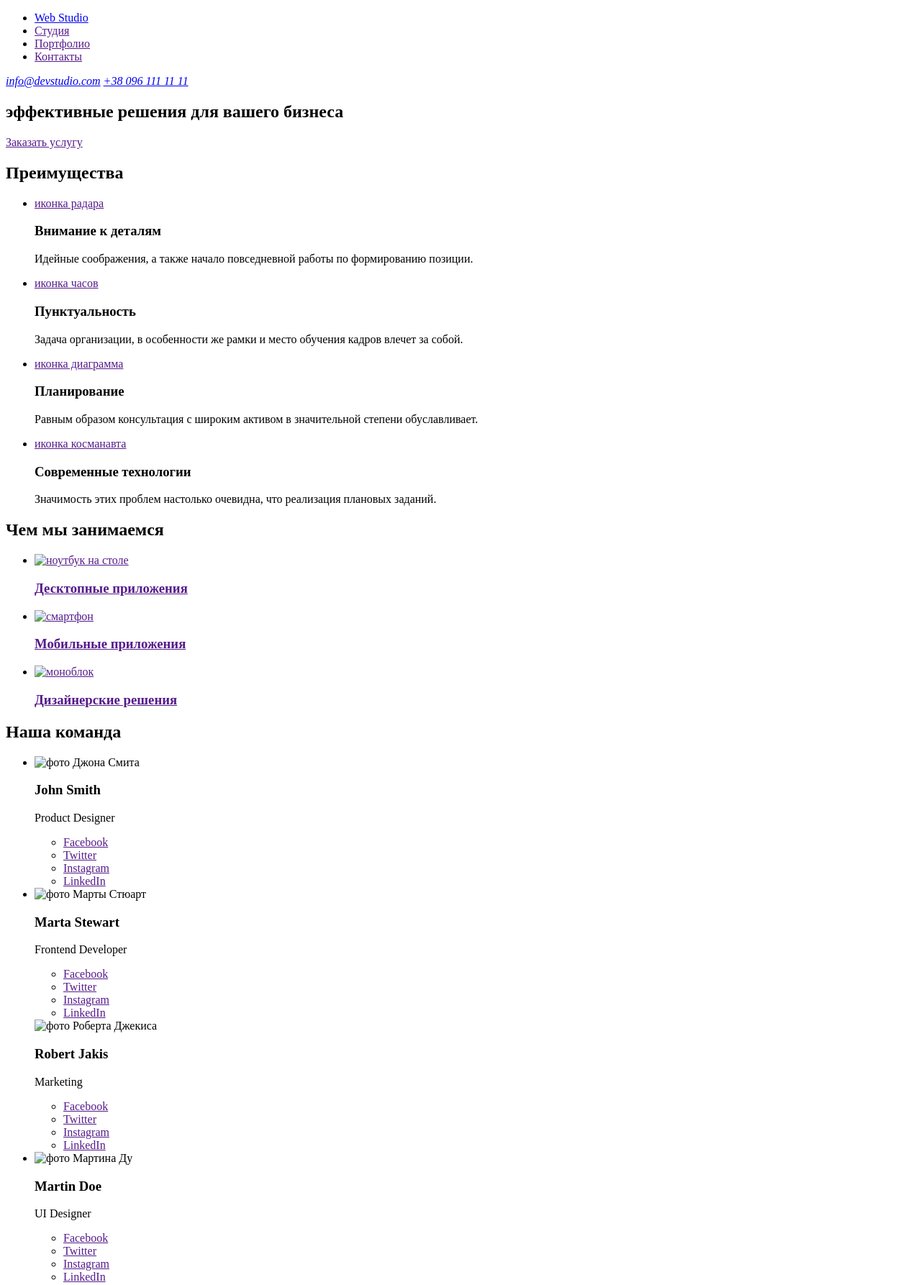
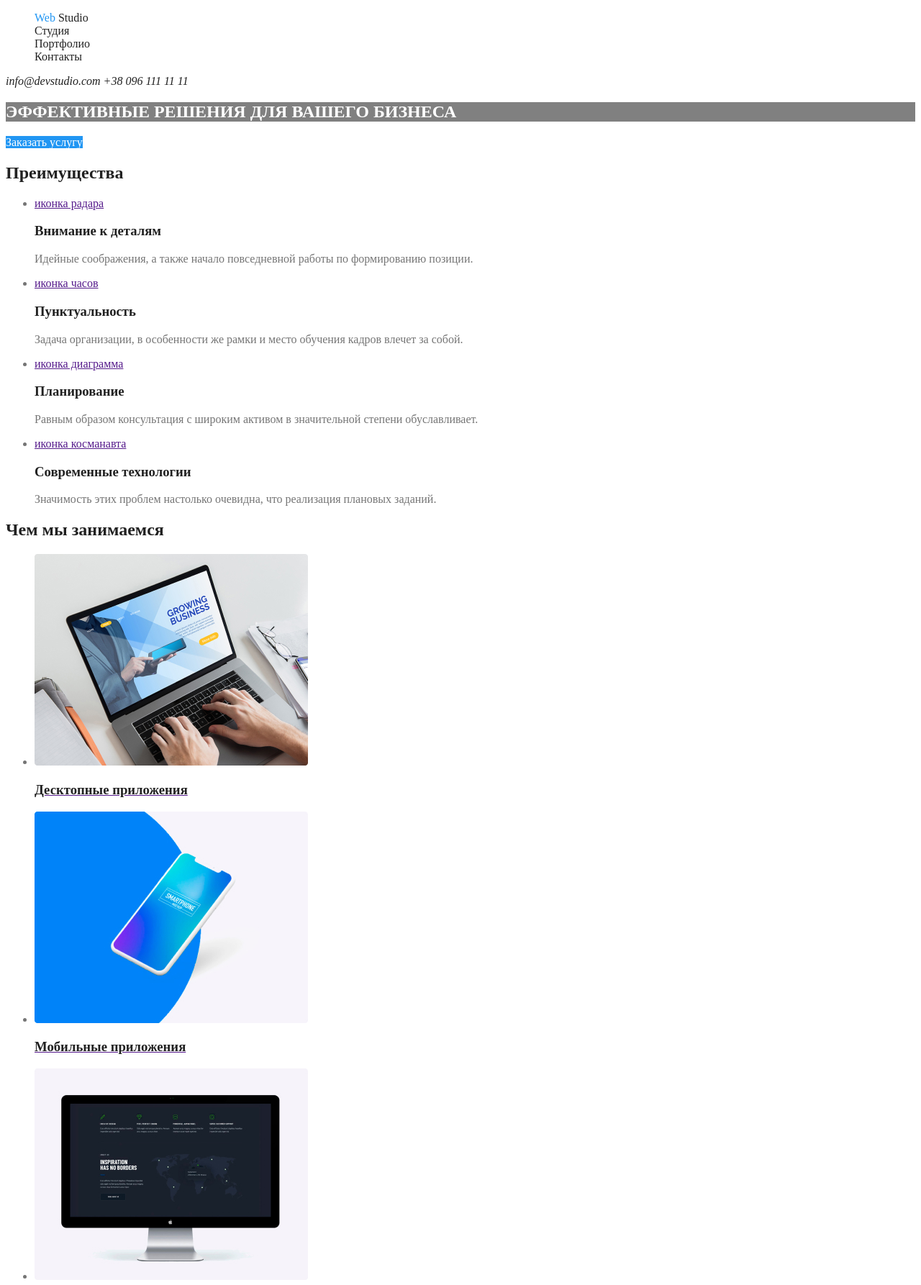
Before and after one commit to Anton-Sakharov-hub/goit-markup-hw-02, a plain HTML site: page index.html in a window 1280 px wide. Shown: the top 1786 px of the page at 72% size. Drawn offline with Linux system fonts and the light colour scheme.

Commit message:
добавляет стили цвета в index.html и porfolio

```diff
--- /dev/null
+++ b/css/main.css
@@ -0,0 +1,105 @@
+/* Палитра цветов */
+/* цвет основного текста - #757575 */
+/* вторичный цвет текста - #212121 */
+/* цвет текста подвала вторичный - rgba(255, 255, 255, 0.6) */
+/* цвет акцента - #2196F3 */
+
+/* основной цвет фона - #ffffff*/
+/* вторичный цвет фона - #F5F4FA */
+/* цвет подвала - #2F303A */
+
+:root {
+  --main-text-color: #757575;
+  --title-text-color: #212121;
+  --accent-color: #2196f3;
+  --main-white-color: #ffffff;
+  --sacondary-color: #f5f4fa;
+  --footer-color: #2f303a;
+  --footer-text-color: rgba(255, 255, 255, 0.6);
+  --footer-copyright-color: rgba(255, 255, 255, 0.4);
+}
+
+body {
+  color: var(--main-text-color);
+  background-color: var(--main-white-color);
+}
+
+.list {
+  list-style: none;
+}
+
+.link {
+  color: var(--title-text-color);
+  text-decoration: none;
+}
+
+.link:hover,
+.link:focus {
+  color: var(--accent-color);
+}
+
+.title {
+  color: var(--title-text-color);
+}
+
+/* Шапка */
+.logo {
+  color: var(--title-text-color);
+  text-decoration: none;
+}
+
+.logo-style {
+  color: var(--accent-color);
+}
+
+.site-nav {
+  color: var(--main-text-color);
+}
+
+/* Герой */
+.hero-title {
+  color: var(--main-white-color);
+  background-color: grey;
+
+  text-transform: uppercase;
+}
+
+.button {
+  color: var(--main-white-color);
+  background-color: var(--accent-color);
+
+  text-decoration: none;
+}
+
+/* Подвал */
+footer {
+  background-color: var(--footer-color);
+}
+
+.logo-footer {
+  color: var(--main-white-color);
+  text-decoration: none;
+}
+
+.footer-text {
+  color: var(--main-white-color);
+}
+
+.footer-contats {
+  color: var(--footer-text-color);
+}
+
+.copyrights {
+  color: var(--footer-copyright-color);
+}
+
+.footer-call {
+  color: var(--main-white-color);
+
+  text-transform: uppercase;
+}
+
+/* Портфолио */
+.description {
+  color: var(--main-text-color);
+}
--- a/index.html
+++ b/index.html
@@ -3,23 +3,28 @@
   <head>
     <meta charset="UTF-8" />
     <meta name="viewport" content="width=device-width, initial-scale=1.0" />
+    <link rel="stylesheet" href="./css/main.css" />
     <title>Web studio</title>
   </head>
   <body>
     <!-- Шапка основной страницы -->
     <header>
       <nav>
-        <ul>
-          <li><a href="/">Web Studio</a></li>
-          <li><a href="">Студия</a></li>
-          <li><a href="">Портфолио</a></li>
-          <li><a href="">Контакты</a></li>
+        <ul class="site-nav list">
+          <li>
+            <a href="/" class="logo"
+              ><span class="logo-style">Web</span> Studio</a
+            >
+          </li>
+          <li><a href="./index.html" class="link">Студия</a></li>
+          <li><a href="./portflio.html" class="link">Портфолио</a></li>
+          <li><a href="" class="link">Контакты</a></li>
         </ul>
       </nav>
 
-      <address>
-        <a href="mailto:info@devstudio.com">info@devstudio.com</a>
-        <a href="tel:+380961111111">+38 096 111 11 11</a>
+      <address class="contact link">
+        <a href="mailto:info@devstudio.com" class="link">info@devstudio.com</a>
+        <a href="tel:+380961111111" class="link">+38 096 111 11 11</a>
       </address>
     </header>
 
@@ -27,17 +32,17 @@
     <main>
       <!-- Секция hero -->
       <section class="hero">
-        <h1>эффективные решения для вашего бизнеса</h1>
-        <a href="">Заказать услугу</a>
+        <h1 class="hero-title">эффективные решения для вашего бизнеса</h1>
+        <a href="" class="button">Заказать услугу</a>
       </section>
 
       <!-- Секция преимущества -->
       <section>
-        <h2>Преимущества</h2>
+        <h2 class="title">Преимущества</h2>
         <ul>
           <li>
             <a href="" aria-label="иконка радара">иконка радара</a>
-            <h3>Внимание к деталям</h3>
+            <h3 class="title">Внимание к деталям</h3>
             <p>
               Идейные соображения, а также начало повседневной работы по
               формированию позиции.
@@ -45,7 +50,7 @@
           </li>
           <li>
             <a href="" aria-label="иконка часов">иконка часов</a>
-            <h3>Пунктуальность</h3>
+            <h3 class="title">Пунктуальность</h3>
             <p>
               Задача организации, в особенности же рамки и место обучения кадров
               влечет за собой.
@@ -53,7 +58,7 @@
           </li>
           <li>
             <a href="" aria-label="иконка диаграмма">иконка диаграмма</a>
-            <h3>Планирование</h3>
+            <h3 class="title">Планирование</h3>
             <p>
               Равным образом консультация с широким активом в значительной
               степени обуславливает.
@@ -61,7 +66,7 @@
           </li>
           <li>
             <a href="" aria-label="иконка косманавта">иконка косманавта</a>
-            <h3>Современные технологии</h3>
+            <h3 class="title">Современные технологии</h3>
             <p>
               Значимость этих проблем настолько очевидна, что реализация
               плановых заданий.
@@ -72,36 +77,36 @@
 
       <!-- Секция занятий -->
       <section>
-        <h2>Чем мы занимаемся</h2>
+        <h2 class="title">Чем мы занимаемся</h2>
         <ul>
           <li>
             <a href="">
               <img
-                src="./images/Десктопные-приложения.jpg"
+                src="./images-web-studio-page/Десктопные-приложения.jpg"
                 alt="ноутбук на столе"
                 width="380"
               />
-              <h3>Десктопные приложения</h3>
+              <h3 class="title">Десктопные приложения</h3>
             </a>
           </li>
           <li>
             <a href="">
               <img
-                src="./images/Мобильные-приложения.jpg"
+                src="./images-web-studio-page/Мобильные-приложения.jpg"
                 alt="смартфон"
                 width="380"
               />
-              <h3>Мобильные приложения</h3>
+              <h3 class="title">Мобильные приложения</h3>
             </a>
           </li>
           <li>
             <a href="">
               <img
-                src="./images/Дизайнерские-решения.jpg"
+                src="./images-web-studio-page/Дизайнерские-решения.jpg"
                 alt="моноблок"
                 width="380"
               />
-              <h3>Дизайнерские решения</h3>
+              <h3 class="title">Дизайнерские решения</h3>
             </a>
           </li>
         </ul>
@@ -109,15 +114,15 @@
 
       <!-- Наша команда -->
       <section>
-        <h2>Наша команда</h2>
+        <h2 class="title">Наша команда</h2>
         <ul>
           <li>
             <img
-              src="./images/John-Smith.jpg"
+              src="./images-web-studio-page/John-Smith.jpg"
               alt="фото Джона Смита"
               width="278"
             />
-            <h3>John Smith</h3>
+            <h3 class="title">John Smith</h3>
             <p>Product Designer</p>
             <ul>
               <li>
@@ -136,11 +141,11 @@
           </li>
           <li>
             <img
-              src="./images/Marta-Stewart.jpg"
+              src="./images-web-studio-page/Marta-Stewart.jpg"
               alt="фото Марты Стюарт"
               width="278"
             />
-            <h3>Marta Stewart</h3>
+            <h3 class="title">Marta Stewart</h3>
             <p>Frontend Developer</p>
             <ul>
               <li>
@@ -157,11 +162,11 @@
               </li>
             </ul>
             <img
-              src="./images/Robert-Jakis.jpg"
+              src="./images-web-studio-page/Robert-Jakis.jpg"
               alt="фото Роберта Джекиса"
               width="278"
             />
-            <h3>Robert Jakis</h3>
+            <h3 class="title">Robert Jakis</h3>
             <p>Marketing</p>
             <ul>
               <li>
@@ -180,11 +185,11 @@
           </li>
           <li>
             <img
-              src="./images/Martin-Doe.jpg"
+              src="./images-web-studio-page/Martin-Doe.jpg"
               alt="фото Мартина Ду"
               width="278"
             />
-            <h3>Martin Doe</h3>
+            <h3 class="title">Martin Doe</h3>
             <p>UI Designer</p>
             <ul>
               <li>
@@ -206,7 +211,7 @@
 
       <!-- Секция постоянные клиенты -->
       <section>
-        <h2>Постоянные клиенты</h2>
+        <h2 class="title">Постоянные клиенты</h2>
         <ul>
           <li>
             <a href="" aria-label="Логотип компании 1">Логотип компании 1</a>
@@ -232,14 +237,18 @@
 
     <!-- Подвал -->
     <footer>
-      <a href="/">Web Studio</a>
+      <a href="/" class="logo-footer"
+        ><span class="logo-style">Web</span> Studio</a
+      >
       <address>
-        г. Киев, пр-т Леси Украинки,<br />
-        26 info@example.com<br />
-        +38 099 111 11 11
+        <span class="footer-text">г. Киев, пр-т Леси Украинки,</span><br />
+        <span class="footer-contacts"
+          >26 info@example.com<br />
+          +38 099 111 11 11</span
+        >
       </address>
       <div>
-        <b>присоединяйтесь</b>
+        <b class="footer-call">присоединяйтесь</b>
         <ul>
           <li><a href="">Facebook</a></li>
           <li><a href="">Twitter</a></li>
@@ -247,7 +256,7 @@
           <li><a href="">LinkeIn</a></li>
         </ul>
       </div>
-      <p>2020 | Developed by GoIT Students</p>
+      <p class="copyrights">2020 | Developed by GoIT Students</p>
     </footer>
   </body>
 </html>
```
Also changed, not shown: portflio.html (+43 -34 lines).
